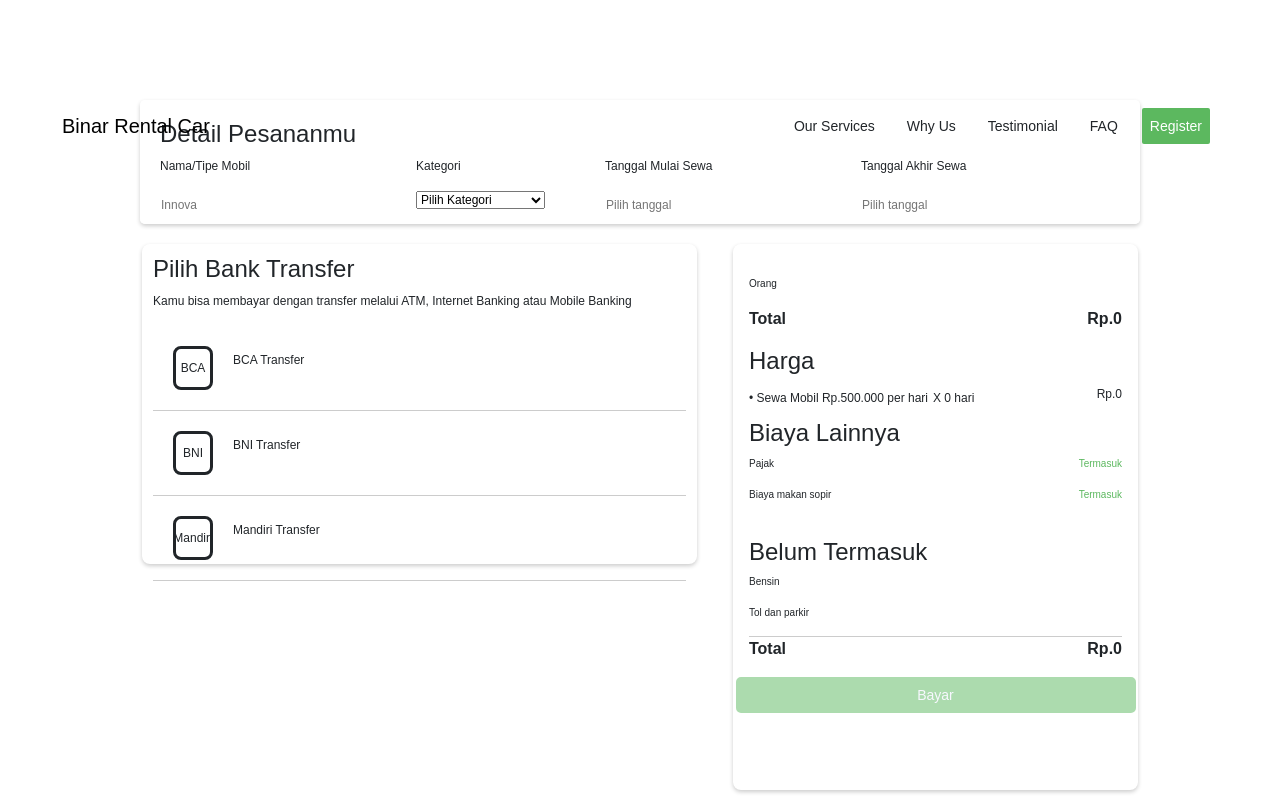
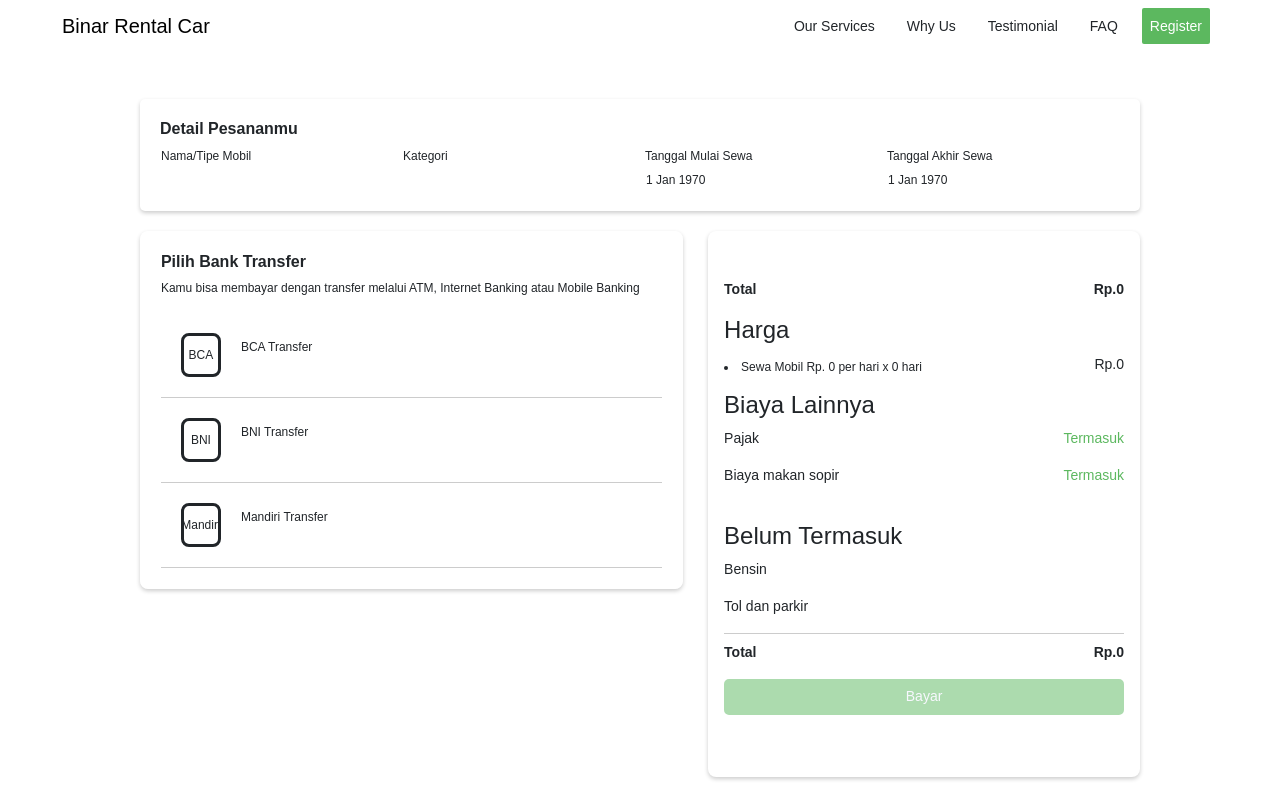
Before and after one commit to IgnJov/binar-car-rental-customer, a React (Vite) app: page /order in a window 1280 px wide. Shown: the top 800 px of the page. Built offline with nearby package versions, Linux system fonts and the light colour scheme.

Commit message:
Add Functionality, Fix styling, Fix bug

```diff
--- a/package.json
+++ b/package.json
@@ -17,11 +17,12 @@
     "date-fns": "^3.3.1",
     "dayjs": "^1.11.10",
     "file-saver": "^2.0.5",
+    "moment": "^2.30.1",
     "pdf-lib": "^1.17.1",
     "react": "^18.2.0",
     "react-bootstrap": "^2.9.1",
     "react-date-range": "^2.0.0-alpha.4",
-    "react-datepicker": "^5.0.0",
+    "react-datepicker": "^5.1.0",
     "react-dom": "^18.2.0",
     "react-helmet": "^6.1.0",
     "react-icons": "^5.0.1",
--- a/src/components/car-detail/CarDetail.jsx
+++ b/src/components/car-detail/CarDetail.jsx
@@ -2,14 +2,16 @@ import React, { useEffect, useState } from "react";
 import "./CarDetail.css";
 import Axios from "axios";
 import { useNavigate } from "react-router";
-//import "react-date-range/dist/styles.css";
-//import "react-date-range/dist/theme/default.css";
-
-//mport DatePicker from "react-datepicker";
+import DatePicker from "react-datepicker";
 import { Button } from "react-bootstrap";
+import { render } from "react-dom";
+import { end } from "@popperjs/core";
+import moment from "moment";
 
 function CarDetail({ carId }) {
     const [carData, setCarData] = useState({});
+    const [startDate, setStartDate] = useState(null);
+    const [endDate, setEndDate] = useState(null);
 
     const token = localStorage.getItem("token");
     const navigate = useNavigate();
@@ -47,6 +49,14 @@ function CarDetail({ carId }) {
         },
     ];
 
+    const validateForm = () => {
+        if (!startDate || !endDate) {
+            alert("Tanggal tidak boleh kosong");
+            return false;
+        }
+        return true;
+    };
+
     function handleSearchCar() {
         const GET_CUSTOMER_CAR_BY_ID_URL = `https://api-car-rental.binaracademy.org/customer/car/${carId}`;
         Axios.get(GET_CUSTOMER_CAR_BY_ID_URL)
@@ -59,10 +69,54 @@ function CarDetail({ carId }) {
     }
     function handleClick() {
         if (token) {
-      navigate("/order")
+            if (!validateForm()) {
+                return;
+            }
+
+            const stringStartDate = moment(startDate).format("D MMM YYYY");
+            const stringEndDate = moment(endDate).format("D MMM YYYY");
+
+            navigate(
+                `/order?carName=${carData.name}&category=${carData.category}&price=${carData.price}&startDate=${stringStartDate}&endDate=${stringEndDate}`
+            );
         } else {
             navigate("/login");
         }
+    }
+
+    function renderDatepicker() {
+        const onChange = (dates) => {
+            const [start, end] = dates;
+
+            if (start < new Date()) {
+                alert("Tanggal tidak boleh kurang dari hari ini");
+                return;
+            } else if (end - start > 7 * 24 * 60 * 60 * 1000) {
+                alert("Maksimal peminjaman 7 hari");
+                return;
+            }
+
+            setStartDate(start);
+            setEndDate(end);
+        };
+
+        return (
+            <div>
+                <label className="d-block">
+                    Tentukan lama sewa mobil (max. 7 hari)
+                </label>
+                <DatePicker
+                    className="p-2"
+                    placeholderText="Pilih tanggal mulai dan tanggal akhir sewa"
+                    selected={startDate}
+                    selectsRange
+                    startDate={startDate}
+                    endDate={endDate}
+                    onChange={onChange}
+                    dateFormat="dd/MM/yyyy"
+                />
+            </div>
+        );
     }
 
     return (
@@ -74,7 +128,10 @@ function CarDetail({ carId }) {
                         <div className="car-detail-component__include-container">
                             <h4>Include</h4>
                             <ul className="car-detail-component__include-list">
-                <li>Apa saja yang termasuk dalam paket misal durasi max 12 jam</li>
+                                <li>
+                                    Apa saja yang termasuk dalam paket misal
+                                    durasi max 12 jam
+                                </li>
                                 <li>Sudah termasuk bensin selama 12 jam</li>
                                 <li>Sudah termasuk Tiket Wisata</li>
                                 <li>Sudah termasuk pajak</li>
@@ -83,22 +140,46 @@ function CarDetail({ carId }) {
                         <div className="car-detail-component__exclude-container">
                             <h4>Exclude</h4>
                             <ul className="car-detail-component__exclude-list">
-                <li>Tidak termasuk biaya makan sopir Rp 75.000/hari</li>
-                <li>Jika overtime lebih dari 12 jam akan ada tambahan biaya Rp 20.000/jam</li>
+                                <li>
+                                    Tidak termasuk biaya makan sopir Rp
+                                    75.000/hari
+                                </li>
+                                <li>
+                                    Jika overtime lebih dari 12 jam akan ada
+                                    tambahan biaya Rp 20.000/jam
+                                </li>
                                 <li>Tidak termasuk akomodasi penginapan</li>
                             </ul>
                         </div>
                         <div className="car-detail-component__term-container">
                             <h4>Refund, Reschedule, Overtime</h4>
                             <ul className="car-detail-component__term-list">
-                <li>Tidak termasuk biaya makan sopir Rp 75.000/hari</li>
-                <li>Jika overtime lebih dari 12 jam akan ada tambahan biaya Rp 20.000/jam</li>
+                                <li>
+                                    Tidak termasuk biaya makan sopir Rp
+                                    75.000/hari
+                                </li>
+                                <li>
+                                    Jika overtime lebih dari 12 jam akan ada
+                                    tambahan biaya Rp 20.000/jam
+                                </li>
                                 <li>Tidak termasuk akomodasi penginapan</li>
-                <li>Tidak termasuk biaya makan sopir Rp 75.000/hari</li>
-                <li>Jika overtime lebih dari 12 jam akan ada tambahan biaya Rp 20.000/jam</li>
+                                <li>
+                                    Tidak termasuk biaya makan sopir Rp
+                                    75.000/hari
+                                </li>
+                                <li>
+                                    Jika overtime lebih dari 12 jam akan ada
+                                    tambahan biaya Rp 20.000/jam
+                                </li>
                                 <li>Tidak termasuk akomodasi penginapan</li>
-                <li>Tidak termasuk biaya makan sopir Rp 75.000/hari</li>
-                <li>Jika overtime lebih dari 12 jam akan ada tambahan biaya Rp 20.000/jam</li>
+                                <li>
+                                    Tidak termasuk biaya makan sopir Rp
+                                    75.000/hari
+                                </li>
+                                <li>
+                                    Jika overtime lebih dari 12 jam akan ada
+                                    tambahan biaya Rp 20.000/jam
+                                </li>
                                 <li> Tidak termasuk akomodasi penginapan</li>
                             </ul>
                         </div>
@@ -112,33 +193,25 @@ function CarDetail({ carId }) {
                             />
                         </div>
                         <div>
-              <h4 className="car-detail-component__car-name">{carData.name}</h4>
+                            <h4 className="car-detail-component__car-name">
+                                {carData.name}
+                            </h4>
                             <span className="car-detail-component__car-category">
-                {LOOKUPS.find((lookup) => lookup.value === carData.category)?.description}
+                                {
+                                    LOOKUPS.find(
+                                        (lookup) =>
+                                            lookup.value === carData.category
+                                    )?.description
+                                }
                             </span>
                         </div>
-            {/* <DatePicker
-              selectsRange={true}
-              startDate={startDate}
-              endDate={endDate}
-              onChange={(update) => {
-                setDateRange(update);
-              }}
-              isClearable={true}
-              placeholderText="select date"
-            /> */}
-            <input
-              type="date"
-              id="start"
-              name="trip-start"
-              min="2024-01-01"
-              max="2030-12-31"
-              placeholder="Select date"
-            />
+                        {renderDatepicker()}
 
                         <div className="car-detail-component__car-price">
                             <span>Total</span>
-              <span>{`Rp. ${Intl.NumberFormat("es-ED").format(carData.price)}`}</span>
+                            <span>{`Rp. ${Intl.NumberFormat("es-ED").format(
+                                carData.price
+                            )}`}</span>
                         </div>
                         <Button variant="success" onClick={handleClick}>
                             Lanjutkan Pembayaran
--- a/src/pages/request/Order1/index.jsx
+++ b/src/pages/request/Order1/index.jsx
@@ -2,10 +2,10 @@ import React, { useState, useEffect } from "react";
 import { useNavigate, useLocation } from "react-router-dom";
 import { Link } from "react-router-dom";
 import DatePicker from "react-datepicker";
-import Header from "../../../components/header/Header";
 import Footer from "../../../components/footer/Footer";
 import "react-datepicker/dist/react-datepicker.css";
 import "./style.css";
+import moment from "moment";
 
 const Order1 = () => {
     const [selectedBank, setSelectedBank] = useState(null);
@@ -15,6 +15,7 @@ const Order1 = () => {
     const [endDate, setEndDate] = useState(null);
     const [totalDays, setTotalDays] = useState(0);
     const [totalPrice, setTotalPrice] = useState(0);
+    const [price, setPrice] = useState(0);
 
     const location = useLocation();
 
@@ -22,14 +23,18 @@ const Order1 = () => {
         const searchParams = new URLSearchParams(location.search);
         setMobilName(searchParams.get("carName") || "");
         setKategori(searchParams.get("category") || "");
-    setTotalPrice(parseFloat(searchParams.get("price")) || 0);
+        setPrice(parseFloat(searchParams.get("price")) || 0);
+        setStartDate(new Date(searchParams.get("startDate")) || null);
+        setEndDate(new Date(searchParams.get("endDate")) || null);
 
         const calculateTotalDays = () => {
             if (startDate && endDate) {
                 const startTime = startDate.getTime();
                 const endTime = endDate.getTime();
                 const timeDifference = endTime - startTime;
-        const daysDifference = Math.ceil(timeDifference / (1000 * 3600 * 24));
+                const daysDifference = Math.ceil(
+                    timeDifference / (1000 * 3600 * 24)
+                );
                 return daysDifference;
             }
             return 0;
@@ -39,14 +44,45 @@ const Order1 = () => {
             if (startDate && endDate) {
                 const days = calculateTotalDays();
                 setTotalDays(days);
-        const dailyRate = 500000;
+                const dailyRate = price;
                 const totalPrice = days * dailyRate;
                 setTotalPrice(totalPrice);
             }
         };
 
         calculateTotal();
-  }, [startDate, endDate]);
+    }, []);
+
+    const LOOKUPS = [
+        { code: "CAR_CATEGORY", description: "2 - 4 orang", value: "small" },
+        { code: "CAR_CATEGORY", description: "4 - 6 orang", value: "medium" },
+        { code: "CAR_CATEGORY", description: "6 - 8 orang", value: "large" },
+        {
+            code: "CAR_PRICE_RANGE",
+            description: "< Rp. 400.000",
+            value: "0-400000",
+        },
+        {
+            code: "CAR_PRICE_RANGE",
+            description: "Rp. 400.000 - Rp. 600.000",
+            value: "400000-600000",
+        },
+        {
+            code: "CAR_PRICE_RANGE",
+            description: "> Rp. 600.000",
+            value: "600000-MAX",
+        },
+        {
+            code: "CAR_STATUS",
+            description: "Disewa",
+            value: "true",
+        },
+        {
+            code: "CAR_STATUS",
+            description: "Tidak disewa",
+            value: "false",
+        },
+    ];
 
     const isBankSelected = selectedBank !== null;
     const navigate = useNavigate();
@@ -78,7 +114,9 @@ const Order1 = () => {
 
     const handlePaymentClick = () => {
         if (isBankSelected) {
-      navigate(`/Payment/${mobilName}/${kategori}/${totalPrice}/${selectedBank}`);
+            navigate(
+                `/Payment/${mobilName}/${kategori}/${totalPrice}/${selectedBank}`
+            );
         } else {
             alert("Pilih bank terlebih dahulu untuk melanjutkan pembayaran.");
         }
@@ -86,74 +124,64 @@ const Order1 = () => {
 
     return (
         <div>
-
             <div>
                 <div className="Payment">
                     <div>
-          <h4>Detail Pesananmu</h4>
+                        <h5 className="fw-bold fs-6">Detail Pesananmu</h5>
                     </div>
                     <div className="Payment-1">
                         <div>
                             <p>Nama/Tipe Mobil</p>
-            <input
-              type="text"
-              id="name"
-              name="name"
-              placeholder="Innova"
-              onChange={(e) => handleInputChange("mobilName", e.target.value)}
-            />
+                            <div>{mobilName}</div>
                             <label htmlFor="Jenis Mobil"></label>
                         </div>
                         <div>
                             <p>Kategori</p>
-            <select
-              id="kategori"
-              name="kategori"
-              onChange={(e) => handleInputChange("kategori", e.target.value)}
-            >
-              <option value="">Pilih Kategori</option>
-              <option value="1-2">1 - 2 Orang</option>
-              <option value="4-6">4 - 6 Orang</option>
-              <option value="6-8">8 - 10 Orang</option>
-              <option value="10+">Lebih dari 10 Orang</option>
-            </select>
+                            <div>{kategori}</div>
                             <label htmlFor="Jenis Mobil"></label>
                         </div>
                         <div>
                             <p>Tanggal Mulai Sewa</p>
-            <DatePicker
-              selected={startDate}
-              onChange={handleStartDateChange}
-              placeholderText="Pilih tanggal"
-              dateFormat="dd MMM yyyy"
-            />
+                            <div className="">
+                                {moment(startDate)
+                                    .format("D MMM YYYY")
+                                    .toString()}
+                            </div>
                         </div>
                         <div>
                             <p>Tanggal Akhir Sewa</p>
-            <DatePicker
-              selected={endDate}
-              onChange={handleEndDateChange}
-              placeholderText="Pilih tanggal"
-              dateFormat="dd MMM yyyy"
-            />
+                            <div className="">
+                                {moment(endDate)
+                                    .format("D MMM YYYY")
+                                    .toString()}
+                            </div>
                         </div>
                     </div>
                 </div>
                 <div className="Payment-2">
                     <div className="box-1">
-          <h4>Pilih Bank Transfer</h4>
-          <p>Kamu bisa membayar dengan transfer melalui ATM, Internet Banking atau Mobile Banking</p>
+                        <h5 className="fw-bold fs-6">Pilih Bank Transfer</h5>
+                        <p>
+                            Kamu bisa membayar dengan transfer melalui ATM,
+                            Internet Banking atau Mobile Banking
+                        </p>
                         <div>
                             {["BCA", "BNI", "Mandiri"].map((bank) => (
                                 <div
                                     key={bank}
-                className={`rectangle${selectedBank === bank ? " selected" : ""}`}
+                                    className={`rectangle${
+                                        selectedBank === bank ? " selected" : ""
+                                    }`}
                                     onClick={() => handleBankClick(bank)}
                                 >
                                     <div className="checkmark-container">
                                         <p className="rectangle-1">{bank}</p>
                                         <p>{`${bank} Transfer`}</p>
-                  {selectedBank === bank && <span className="checkmark">✔</span>}
+                                        {selectedBank === bank && (
+                                            <span className="checkmark float-right">
+                                                ✔
+                                            </span>
+                                        )}
                                     </div>
                                 </div>
                             ))}
@@ -161,10 +189,16 @@ const Order1 = () => {
                     </div>
                     <div className="box-2">
                         <div>
-            <p className="box-2-1">{mobilName}</p>
+                            <p className="box-2-1 fw-bold fs-6">{mobilName}</p>
                             <div className="box-2-2">
-
-              <p>{kategori} <span>Orang</span></p>
+                                <p>
+                                    {
+                                        LOOKUPS.find(
+                                            (lookup) =>
+                                                lookup.value === kategori
+                                        )?.description
+                                    }
+                                </p>
                             </div>
                         </div>
                         <div className="box-2-3">
@@ -177,9 +211,8 @@ const Order1 = () => {
                                 <h4>Harga</h4>
                             </div>
                             <div className="price-details">
-              <div className="details">
-                <p>&#8226; Sewa Mobil Rp.500.000 per hari</p>
-                <p>X {totalDays} hari</p>
+                                <div className="details mb-3">
+                                    <li>{`Sewa Mobil Rp. ${price} per hari x ${totalDays} hari`}</li>
                                 </div>
                                 <div className="total-price">
                                     <p>Rp.{totalPrice.toLocaleString()}</p>
@@ -206,7 +239,7 @@ const Order1 = () => {
                                 <p>Tol dan parkir</p>
                             </div>
                         </div>
-          <div>
+                        <div className="mt-2">
                             <div className="box-2-3">
                                 <p>Total</p>
                                 <p>Rp.{totalPrice.toLocaleString()}</p>
--- a/src/pages/request/Order1/style.css
+++ b/src/pages/request/Order1/style.css
@@ -10,10 +10,9 @@ body {
     border-radius: 5px;
     box-shadow: 0 2px 4px rgba(0, 0, 0, 0.2);
     width: 1000px;
-  height: 124px;
     margin: auto;
     padding: 20px;
-  background-color: #FFFFFF;
+    background-color: #ffffff;
     overflow: auto;
     font-family: Arial, Helvetica, sans-serif;
     font-size: 10px;
@@ -24,69 +23,58 @@ body {
     display: flex;
     flex-direction: row;
     align-items: flex-start;
-  margin-bottom: 10px;
     gap: 60px;
     font-size: 12px;
 }
 
-.Payment-1 label {
+.Payment-1 p {
     margin-bottom: 5px;
 }
 
 /* Add this style to your existing "style.css" or your stylesheet */
-.Payment-1 input {
-  margin-left: -4px;
-  margin-bottom: 10px;
+.Payment-1 div {
+    margin: -4px;
     padding: 5px;
-  width: 200px;
+    width: 190px;
     border: none; /* Remove the border */
     outline: none; /* Remove the default outline */
 }
 
 .Payment-1 input::placeholder {
-  background-color: #FFFFFF; /* Optional: Add a placeholder color */
+    background-color: #ffffff; /* Optional: Add a placeholder color */
 }
 
 .Payment-2 {
+    margin-top: 20px;
     display: flex;
     flex-wrap: wrap; /* Allow boxes to wrap to the next line if there's not enough space */
     justify-content: center; /* Center the boxes horizontally */
-  gap: 20px; /* Add some spacing between the boxes */
-}
-
-.box-1 {
-  width: 555px;
-  height: 320px;
-  background-color: #FFFFFF;
-  border: 1px solid rgba(255, 255, 255, 0.5); /* Set the alpha channel to control transparency */
-  border-radius: 8px;
-  box-shadow: 0 2px 4px rgba(1, 1, 1, 0.2);
-  padding: 10px;
-  text-align: left;
-  font-size: 12px;
-  margin: 20px 16px 20px 20px;
+    gap: 25px;
 }
 
 .box-2 {
-  width: 405px;
     height: 546px;
-  background-color: #FFFFFF;
+    background-color: #ffffff;
     border: 1px solid rgba(255, 255, 255, 0.5); /* Set the alpha channel to control transparency */
     border-radius: 8px;
     box-shadow: 0 2px 4px rgba(1, 1, 1, 0.2);
     padding: 15px;
     text-align: left;
-  margin: 20px 20px 20px 0;
 }
 
 .box-1 {
-  display: flex;
-  flex-direction: column;
+    align-self: flex-start;
+    min-width: 543.13px;
+    padding: 20px;
+    border: 1px solid rgba(255, 255, 255, 0.5); /* Set the alpha channel to control transparency */
+    box-shadow: 0 2px 4px rgba(1, 1, 1, 0.2);
+    border-radius: 8px;
 }
 
 .rectangle {
     display: flex;
     align-items: center;
+    width: 100%;
     border-bottom: 1px solid #ccc;
     flex-grow: 1; /* Allow each column to fill the remaining space evenly */
 }
@@ -126,6 +114,10 @@ body {
 
 .box-2 {
     font-size: 10px;
+}
+
+.box-2 p{
+  font-size: 14px;
 }
 
 .box-2-1 {
@@ -194,7 +186,7 @@ div.box-2-3 img {
 }
 
 .itemin {
-  color: #5CB85F;
+    color: #5cb85f;
     z-index: 100;
 }
 
@@ -213,10 +205,10 @@ div.box-2-3 img {
     font-size: 14px;
     font-weight: 14px;
     align-items: center;
-  border-color: #5CB85F;
+    border-color: #5cb85f;
     border-radius: 5px;
-  color: #F1F3FF;
-  background-color: #5CB85F;
+    color: #f1f3ff;
+    background-color: #5cb85f;
     border-style: solid;
     width: 400px;
     height: 36px;
@@ -262,5 +254,4 @@ div.box-2-3 img {
         display: flex;
         flex-direction: column;
     }
-
 }
--- a/src/pages/request/Order2.jsx
+++ b/src/pages/request/Order2.jsx
@@ -1,17 +1,13 @@
-import React, { useEffect, useState } from "react";
-import Order1 from "./Order1/index.jsx"
+import Order1 from "./Order1/index.jsx";
 import Header from "../../components/header/Header";
-import "./style.css"
+import "./style.css";
 
 function Order2() {
-
     return (
-        <div className="detail">
-            <div>
+        <div>
             <Header />
-            </div>
-            <div className="order2">
-            <Order1 />
+            <div className="order2" style={{ minHeight: "100vh" }}>
+                <Order1 />
             </div>
         </div>
     );
--- a/src/pages/request/style.css
+++ b/src/pages/request/style.css
@@ -1,3 +1,6 @@
 .order2 {
-    margin-top: 100px;
+    min-height: 100vh;
+    padding-top: 90px;
+    position: relative;
+    margin-bottom: 30px;
 }
```
Also changed, not shown: 1 other file (tests, documents, lock files or other folders). Lines whose indentation alone changed are shown as unchanged.
